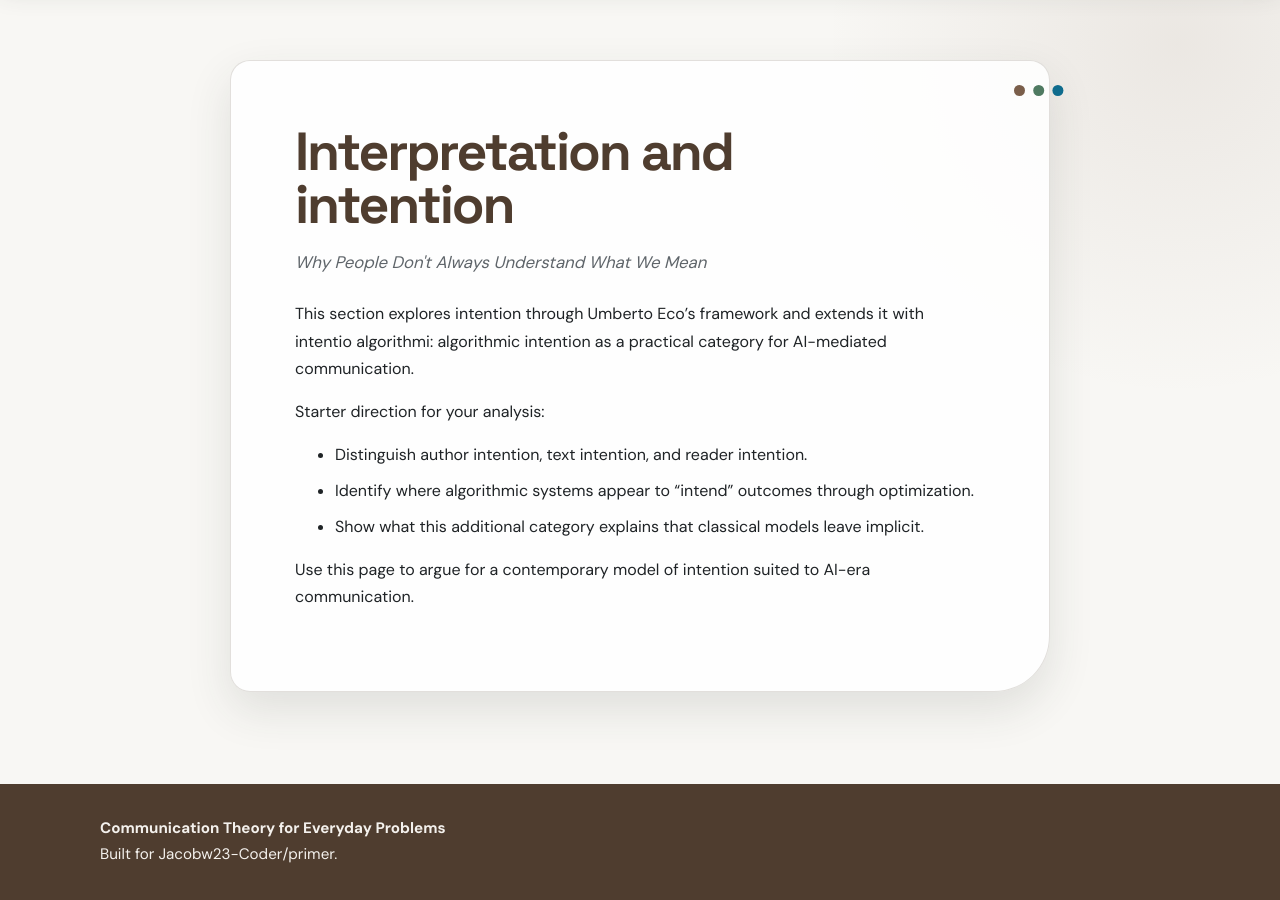
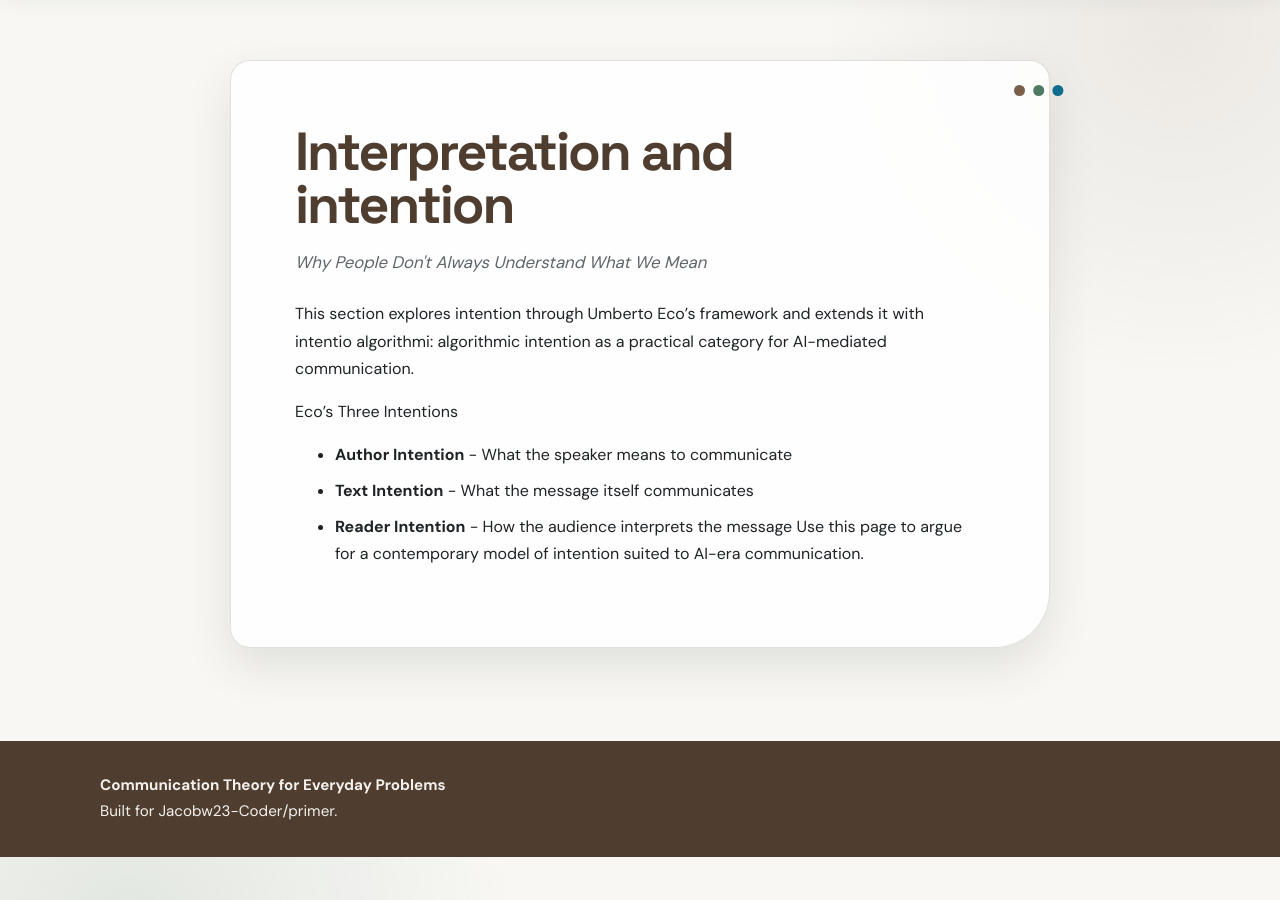
Before and after one commit to Jacobw23-Coder/primer, a Jekyll site: the page built from pages/interpretation-and-intention.md, in a window 1280 px wide and 900 px high, scrolled down 577 px. Built offline with Jekyll 4.4.1, drawn with Linux system fonts in a browser that asks for light colours.

Commit message:
Update intention labels

```diff
--- a/pages/interpretation-and-intention.md
+++ b/pages/interpretation-and-intention.md
@@ -6,10 +6,9 @@ title: Interpretation and intention
 
 This section explores intention through Umberto Eco's framework and extends it with intentio algorithmi: algorithmic intention as a practical category for AI-mediated communication.
 
-Starter direction for your analysis:
+Eco's Three Intentions
 
-- Distinguish author intention, text intention, and reader intention.
-- Identify where algorithmic systems appear to "intend" outcomes through optimization.
-- Show what this additional category explains that classical models leave implicit.
-
+- **Author Intention** - What the speaker means to communicate
+- **Text Intention** - What  the message itself communicates
+- **Reader Intention** - How the audience interprets the message
 Use this page to argue for a contemporary model of intention suited to AI-era communication.
```
